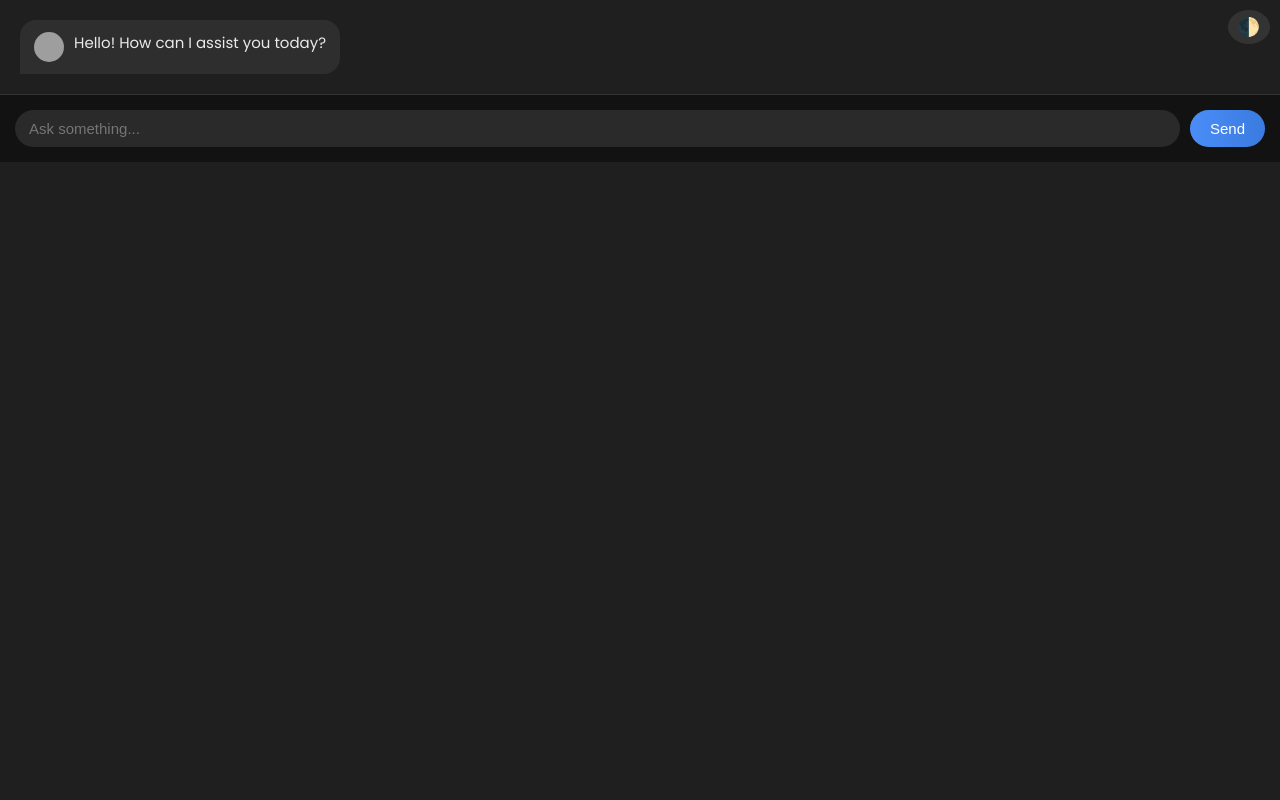
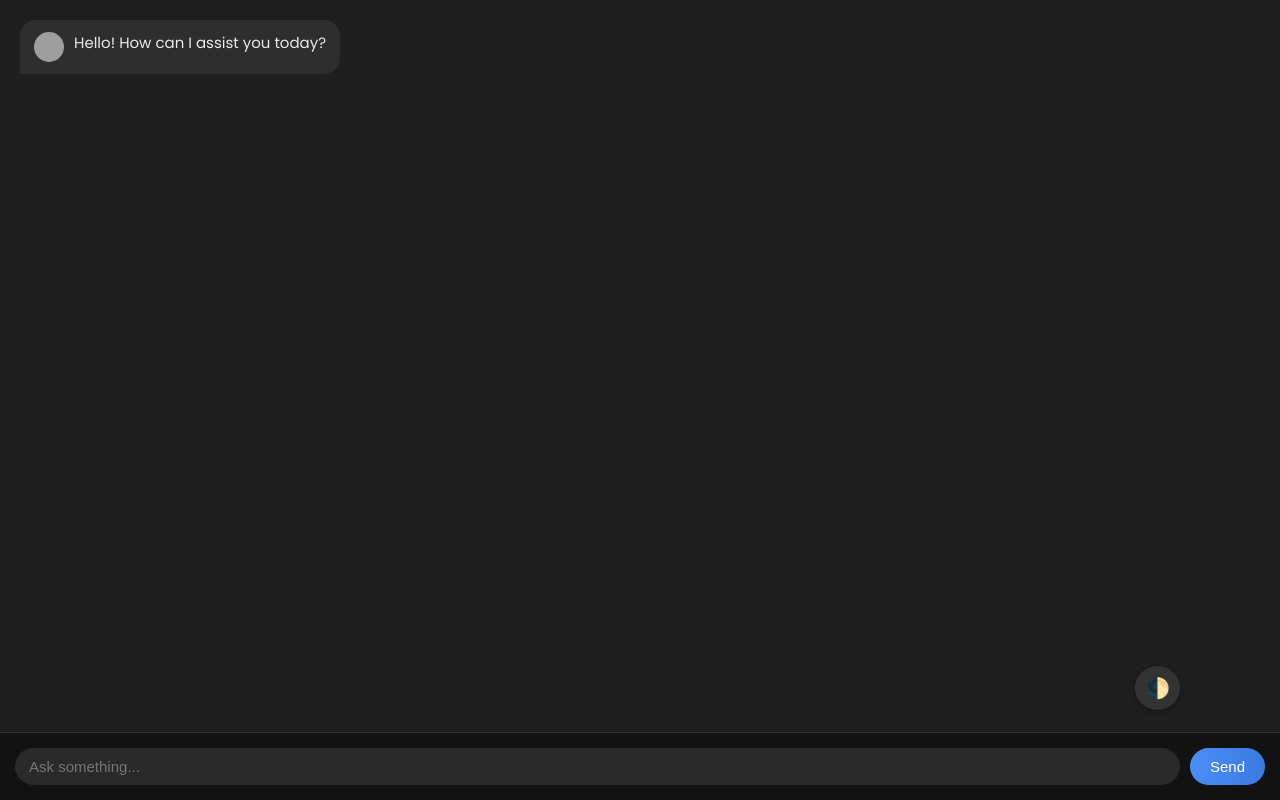
Before and after one commit to ChaitanyaRatnaparkhi/AI-Chatbot, a website: page public/index.html in a window 1280 px wide. Drawn offline with Linux system fonts and the light colour scheme; grey boxes are pictures that could not be loaded.

Commit message:
updated layout

```diff
--- a/public/index.html
+++ b/public/index.html
@@ -5,9 +5,9 @@
   <title>AI Chatbot Assistant</title>
   <meta name="viewport" content="width=device-width, initial-scale=1">
   <link href="https://fonts.googleapis.com/css2?family=Poppins:wght@400;600&display=swap" rel="stylesheet">
+
   <style>
     * { box-sizing: border-box; }
-
     body {
       font-family: 'Poppins', sans-serif;
       margin: 0;
@@ -23,32 +23,6 @@
     body.light {
       background-color: #f1f1f1;
       color: #111;
-    }
-
-    #chatbot-wrapper {
-      position: relative;
-      width: 100%;
-      height: 100%;
-    }
-
-    .dark-toggle {
-      position: absolute;
-      top: 10px;
-      right: 10px;
-      z-index: 10;
-      background: #333;
-      color: #fff;
-      border: none;
-      font-size: 18px;
-      padding: 6px 10px;
-      border-radius: 50%;
-      cursor: pointer;
-      transition: background 0.3s;
-    }
-
-    body.light .dark-toggle {
-      background: #ddd;
-      color: #000;
     }
 
     #chat-container {
@@ -141,6 +115,27 @@
       flex-shrink: 0;
     }
 
+    .dark-toggle {
+      position: fixed;
+      bottom: 90px;
+      right: 100px;
+      z-index: 999;
+      background: #333;
+      color: #fff;
+      border: none;
+      font-size: 20px;
+      padding: 10px;
+      border-radius: 50%;
+      cursor: pointer;
+      box-shadow: 0 2px 6px rgba(0, 0, 0, 0.3);
+      transition: background 0.3s;
+    }
+
+    body.light .dark-toggle {
+      background: #e0e0e0;
+      color: #111;
+    }
+
     @media (max-width: 600px) {
       #chat-container {
         padding: 12px;
@@ -162,21 +157,24 @@
         font-size: 14px;
         margin-left: 0;
       }
+
+      .dark-toggle {
+        bottom: 130px;
+        right: 20px;
+      }
     }
   </style>
 </head>
 
 <body>
-  <div id="chatbot-wrapper">
-    <button class="dark-toggle" onclick="toggleTheme()">🌓</button>
+  <div id="chat-container"></div>
 
-    <div id="chat-container"></div>
+  <div id="input-container">
+    <input id="userInput" type="text" placeholder="Ask something..." />
+    <button onclick="sendMessage()">Send</button>
+  </div>
 
-    <div id="input-container">
-      <input id="userInput" type="text" placeholder="Ask something..." />
-      <button onclick="sendMessage()">Send</button>
-    </div>
-  </div>
+  <button class="dark-toggle" onclick="toggleTheme()">🌓</button>
 
   <script>
     const chatContainer = document.getElementById("chat-container");
@@ -214,7 +212,9 @@
       try {
         const res = await fetch("https://chaitanyaratnaparkhi-github-io.onrender.com/chat", {
           method: "POST",
-          headers: { "Content-Type": "application/json" },
+          headers: {
+            "Content-Type": "application/json"
+          },
           body: JSON.stringify({ message: msg })
         });
 
@@ -233,6 +233,7 @@
       document.body.classList.toggle("light");
     }
 
+    // Support Enter to send
     document.getElementById("userInput").addEventListener("keydown", function (e) {
       if (e.key === "Enter" && !e.shiftKey) {
         e.preventDefault();
@@ -240,7 +241,10 @@
       }
     });
 
-    appendMessage("Hello! How can I assist you today?", "bot");
+    // Welcome message
+    window.onload = () => {
+      appendMessage("Hello! How can I assist you today?", "bot");
+    };
   </script>
 </body>
 </html>
```
